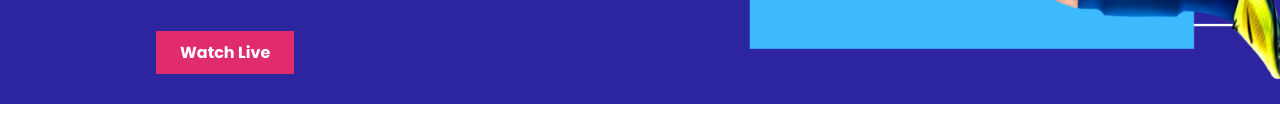
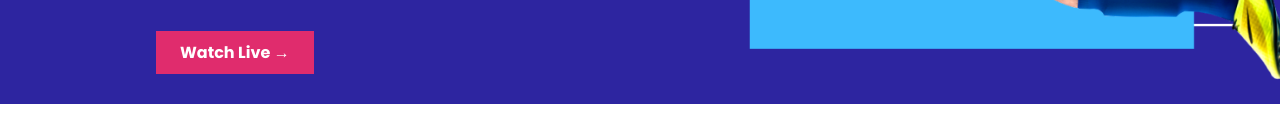
Before and after one commit to rahad-ops/responsive-football, a plain HTML site: page index.html in a window 1280 px wide. Shown: the part 573-697 px from the top of the page. Drawn offline with Linux system fonts and the light colour scheme.

Commit message:
add_icon

```diff
--- a/index.html
+++ b/index.html
@@ -19,7 +19,7 @@
                 <h1>
                     Conmebol Copa America 2021
                 </h1>
-                <a class="button" target="_blank" href="https://www.youtube.com/results?search_query=copa+america+2021+highlights">Watch Live</a>
+                <a class="button" target="_blank" href="https://www.youtube.com/results?search_query=copa+america+2021+highlights">Watch Live →</a>
             </div>
             <div class="head-right">
                 <img src="photo/banner.png" alt="banner">
--- a/style.css
+++ b/style.css
@@ -17,7 +17,7 @@ header {
 
 .head {
     display: flex;
-}
+    }
 
 
 .head-left {
```
